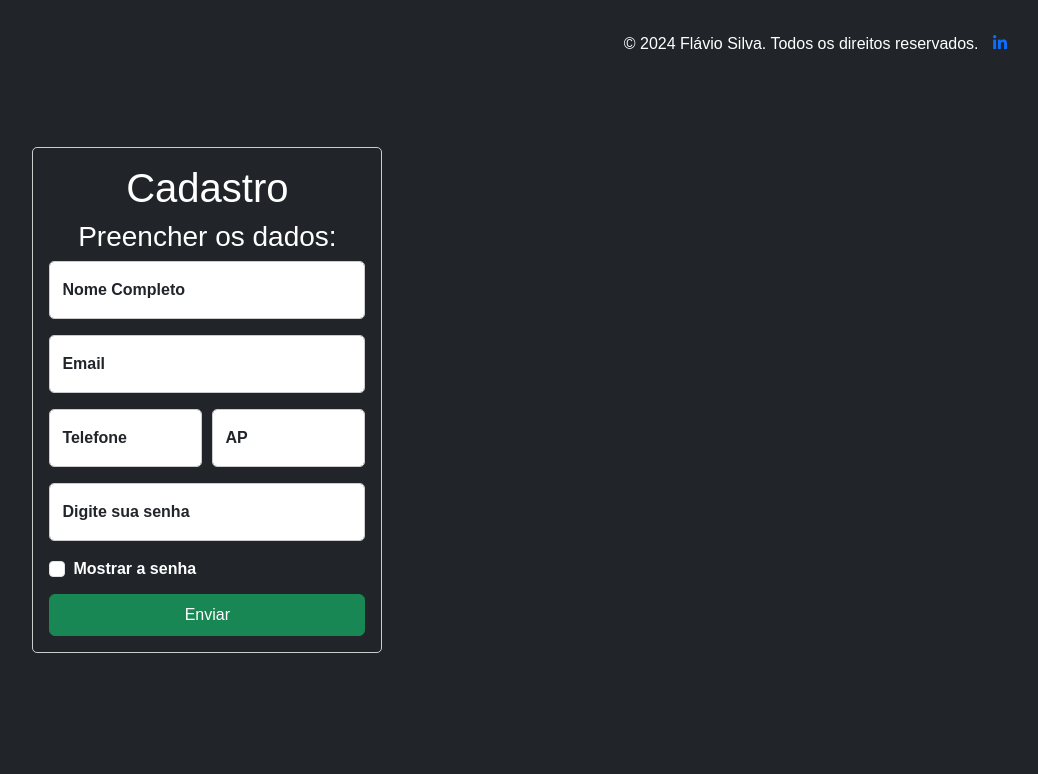
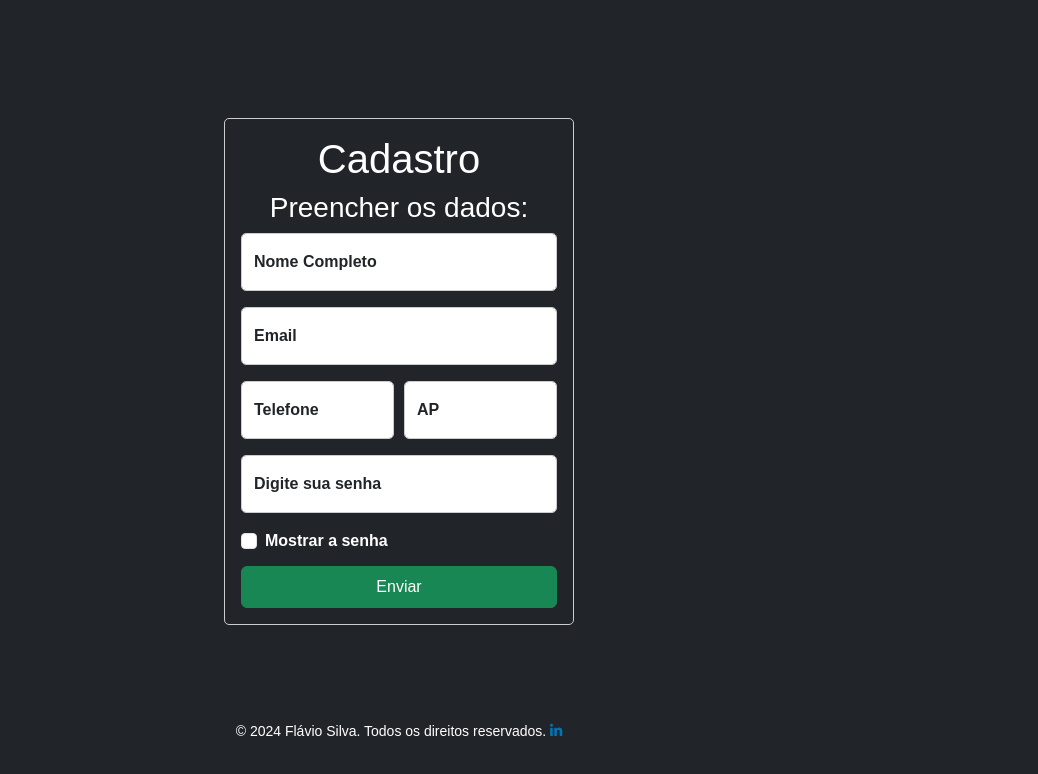
Before and after one commit to flavio16silva/estudoEmJS, a website with bundled scripts: page projeto/cadastro.html in a window 1280 px wide. Shown: the whole page, without its empty margins (241-1279 px from the left). Built offline with nearby package versions, Linux system fonts and the light colour scheme.

Commit message:
estilo do footer

```diff
--- a/projeto/css/cadastro.css
+++ b/projeto/css/cadastro.css
@@ -11,6 +11,8 @@ html, body {
     padding: 1rem;
     height: 100%;
     font-family: Arial, Helvetica, sans-serif;
+    display: flex;
+    flex-direction: column;
 }
 
 .form-container {
@@ -74,6 +76,28 @@ button {
     cursor: pointer;
 }
 
+footer {
+    color: #fff;
+    text-align: center;
+    padding: 10px;
+    font-size: 14px;
+}
+
+footer a {
+    color: #0077b5;
+    text-decoration: none;
+    /* margin-left: -50px; */
+}
+
+footer a:hover {
+    color: #005582;
+}
+
+footer a i{
+    margin-left: -10px;
+}
+
+
 /* media */
 @media (max-width: 425px){
  .form-floating .form-control{
```
